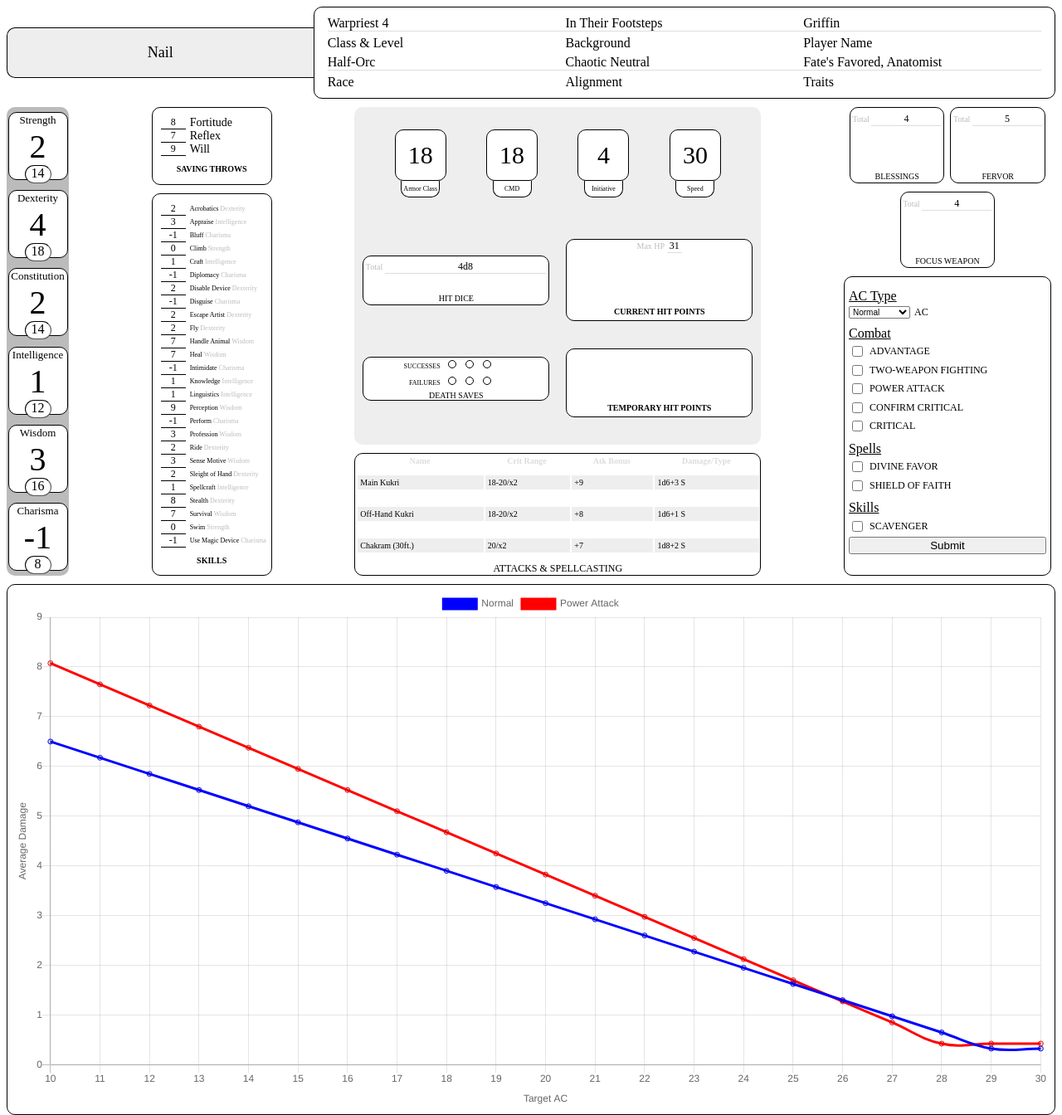
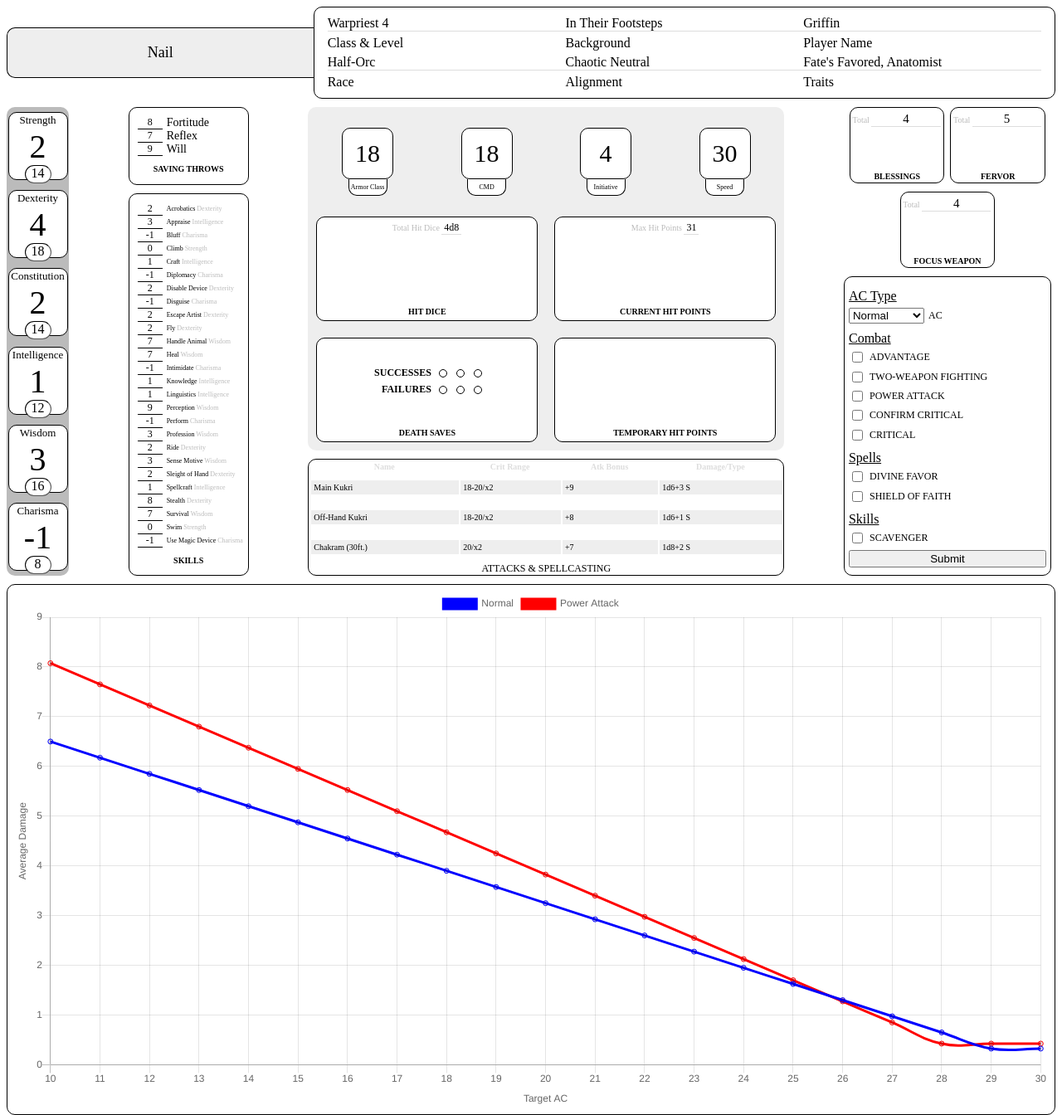
Before and after one commit to GriffinHackley/CharacterSheet, a Django app: page /sheet/3/ in a window 1280 px wide. Shown: the whole page at 83% size. Run offline with Django 4.2, Linux system fonts and the light colour scheme; data comes from the database, SQL or seed files in the repository; both versions use the stored data as it was after the commit; some libraries are stand-ins or nearby versions.

Commit message:
Finalize CSS and persistent hp and consumables

```diff
--- a/sheet/forms.py
+++ b/sheet/forms.py
@@ -1,5 +1,15 @@
 from ast import arg
 from django import forms
+
+class GeneralHealthForm(forms.Form):
+    def __init__(self, *args, **kwargs):
+        super().__init__(*args, **kwargs)
+        self.label_suffix = ""
+
+    currentHitDice = forms.CharField(required=False)
+    # currentDeathSaves = forms.CharField(required=False)
+    currentHealth = forms.CharField(required=False)
+    tempHealth = forms.CharField(required=False)
 
 class ACTypeForm(forms.Form):
     def __init__(self, *args, **kwargs):
--- a/sheet/static/sheet/5eSheet.css
+++ b/sheet/static/sheet/5eSheet.css
@@ -319,14 +319,14 @@ div.combatHeader {
   align-items: center;
   flex-grow: 1;
 }
-div.armorclass > div, div.CMD > div, div.initiative > div, div.speed > div {
+div.armorclass, div.CMD, div.initiative, div.speed {
   display: flex;
   flex-direction: column;
   align-items: center;
   margin-top: 10px;
   flex-grow: 1;
 }
-div.armorclass > div > div.key, div.CMD > div > div.key, div.initiative > div > div.key, div.speed > div > div.key {
+div.armorclass > div.key, div.CMD > div.key, div.initiative > div.key, div.speed > div.key {
   font-size: 8px;
   width: 45px;
   border: 1px solid black;
@@ -337,7 +337,7 @@ div.armorclass > div > div.key, div.CMD > div > div.key, div.initiative > div >
   padding-bottom: 5px;
   border-radius: 0 0 10px 10px;
 }
-div.armorclass > div > div.value, div.CMD > div > div.value, div.initiative > div > div.value, div.speed > div > div.value {
+div.armorclass > div.value, div.CMD > div.value, div.initiative > div.value, div.speed > div.value {
   height: 60px;
   width: 60px;
   border-radius: 10px;
@@ -353,33 +353,39 @@ div.hp {
   flex-direction: row;
   flex-grow: 2;
 }
+div.hitDice, div.deathsaves, div.current, div.temporary{
+  background-color: white;
+  margin: 10px;
+  border: 1px solid black;
+  border-radius: 10px 10px 10px 10px;
+  display: flex;
+  flex: 1;
+  flex-direction: column;
+  align-items: center;
+  justify-content: space-between;
+}
+div.deathsaves {
+  min-width: 110px;
+}
 div.currentTotalHealth, div.otherHP{
   display: flex;
   width: 50%;
   flex-direction: column;
   justify-content: space-evenly;
 }
-div.current {
-  background-color: white;
-  border: 1px solid black;
-  margin: 10px;
-  border-radius: 10px 10px 10px 10px;
-  display: flex;
-  flex-direction: column;
-  align-items: center;
-}
-div.maxHP {
+div.maxHP, div.totalHD {
   display: flex;
   align-items: baseline;
   justify-content: space-around;
+  padding: 5px 0;
 }
-div.maxHP div.key {
+div.maxHP div.key, div.totalHD div.key {
   font-size: 10px;
   color: #bbb;
   margin: 0.25em;
   text-transform: none;
 }
-div.maxHP >  div.value {
+div.maxHP div.value, div.totalHD div.value {
   font-size: 12px;
   flex-grow: 1;
   border: 0;
@@ -388,7 +394,7 @@ div.maxHP >  div.value {
   padding: 0 0.25em;
   text-align: center;
 }
-div.current > input {
+div.current input, div.temporary input, div.hitDice input {
   padding: 1em 0;
   margin-top: 2px;
   font-size: 20px;
@@ -396,127 +402,34 @@ div.current > input {
   width: 90%;
   text-align: center;
 }
-div.current > label {
+div.temporary input {
+  flex-grow: 1;
+}
+div.current label, div.temporary label, div.hitDice label, div.deathsaves label{
   font-size: 10px;
   padding-bottom: 5px;
   text-align: center;
   font-weight: bold;
 }
-div.temporary {
-  margin: 10px;
-  margin-top: 0;
-  border: 1px solid black;
-  border-radius: 10px 10px 10px 10px;
-  display: flex;
-  flex-direction: column-reverse;
-  background-color: white;
-  align-items: center;
-}
-div.temporary > input {
-  padding: 1em 0;
-  margin-top: 2px;
-  font-size: 20px;
-  border: 0;
-  text-align: center;
-  border: 0;
-  width: 90%;
-}
-div.temporary > label {
-  font-size: 10px;
-  padding-bottom: 5px;
-  text-align: center;
-  font-weight: bold;
-}
-div.max {
-  display: flex;
-  justify-content: space-around;
-  align-items: baseline;
-}
-div.max > div.value {
-  font-size: 10px;
-  text-transform: none;
-  color: #bbb;
-}
-div.max div.key {
-  width: 40%;
-  border: 0;
-  border-bottom: 1px solid #ddd;
-  font-size: 12px;
-  text-align: center;
-}
-div.hitdice > div {
-  background-color: white;
-  margin: 10px;
-  border: 1px solid black;
-  border-radius: 10px;
-  display: flex;
-  flex-direction: column;
-}
-div.hitdice > div > div.total {
-  display: flex;
-  align-items: baseline;
-  justify-content: space-around;
-  padding: 5px 0;
-}
-div.hitdice > div > div.total div.key {
-  font-size: 10px;
-  color: #bbb;
-  margin: 0.25em;
-  text-transform: none;
-}
-div.total >  div.value {
-  font-size: 12px;
-  flex-grow: 1;
-  border: 0;
-  border-bottom: 1px solid #ddd;
-  margin-right: 0.25em;
-  padding: 0 0.25em;
-  text-align: center;
-}
-div.remaining {
-  flex-grow: 1;
-  display: flex;
-  flex-direction: column;
-}
-div.remaining label {
-  text-align: center;
-  padding: 2px;
-  font-size: 10px;
-}
-div.hitdice > div > div.remaining input {
-  text-align: center;
-  border: 0;
-  flex-grow: 1;
-}
-div.deathsaves > div {
-  margin: 10px;
-  background: white;
-  border: 1px solid black;
-  border-radius: 10px;
-  display: flex;
-  flex-direction: column-reverse;
-  min-width: 110px;
-}
-div.deathsaves > div > div.label {
-  text-align: center;
-}
-div.deathsaves > div > div.label label {
-  font-size: 10px;
-}
 div.marks {
+  width: 100%;
   display: flex;
   flex: 1;
   flex-direction: column;
   justify-content: center;
+  align-items: center;
 }
 div.deathsuccesses, div.deathfails {
   display: flex;
   align-items: center;
+  justify-content: center;
+  width: 100%;
 }
 div.deathsuccesses label, div.deathfails label {
-  font-size: 8px;
+  font-size: 12px;
   text-align: right;
-  flex: 1 25%;
+  width: 50%;
+  margin-left: 5px;
 }
 div.bubbles {
   flex: 1 40%;
@@ -579,35 +492,6 @@ section.rightPane{
   flex-direction: column;
   max-width: 250px;
 }
-section.toggles {
-  display: flex;
-  border: 1px solid black;
-  border-radius: 10px;
-  padding: 5px;
-  flex-grow: 1;
-}
-section.toggles > form{
-  display: flex;
-  flex-direction: column;
-  justify-content: space-evenly;
-  flex-grow: 1;
-}
-section.toggles > form > div{
-  display: flex;
-  flex-direction: row-reverse;
-  align-items: center;
-  justify-content: left;
-}
-section.toggles > form > div > input{
-  display: flex;
-  justify-content: flex-end;
-}
-section.toggles > form > div > label{
-  margin-left: 5px;
-}
-section.toggles > form > div > select{
-  font-size: 10px;
-}
 div.separator{
   text-decoration: underline;
   margin-top: 5px;
@@ -640,7 +524,7 @@ section.consumables > div > div.total div.key {
   margin: 0.25em;
   text-transform: none;
 }
-section.consumables >  div.value {
+section.consumables > div > div.total > div.value {
   font-size: 15px;
   flex-grow: 1;
   border: 0;
@@ -654,11 +538,40 @@ section.consumables label {
   padding: 2px;
   font-size: 10px;
 }
-section.consumables > div > div.remaining input {
+div.remainingConsumable {
+  display: flex;
+  flex-grow: 1;
+  flex-direction: column;
+  justify-content: space-between;
+}
+div.remainingConsumable input {
+  width: 100%;
   font-size: 25px;
   text-align: center;
   border: 0;
   flex-grow: 1;
+}
+div.remainingConsumable label {
+  font-size: 10px;
+  font-weight: bold;
+}
+section.toggles {
+  display: flex;
+  border: 1px solid black;
+  border-radius: 10px;
+  padding: 5px;
+  flex-grow: 1;
+  flex-direction: column;
+  justify-content: space-evenly;
+}
+section.toggles > div{
+  display: flex;
+  flex-direction: row-reverse;
+  align-items: center;
+  justify-content: left;
+}
+section.toggles > div > label{
+  margin-left: 5px;
 }
 main section.equipment {
   border: 1px solid black;
@@ -756,7 +669,6 @@ main section.features div textarea {
   padding: 5px;
   height: 43em;
 }
-
 section.flexPanel {
   display: flex;
   border: 1px solid black;
--- a/sheet/templates/sheet/detail.html
+++ b/sheet/templates/sheet/detail.html
@@ -5,6 +5,8 @@
 src="https://cdnjs.cloudflare.com/ajax/libs/Chart.js/2.9.4/Chart.js">
 </script>
 
+<form action="" method="GET">
+{% csrf_token %}
   <section class="pageContainer">
     <header>
       <section class="charname">
@@ -41,7 +43,6 @@ src="https://cdnjs.cloudflare.com/ajax/libs/Chart.js/2.9.4/Chart.js">
         </ul>
       </section>
     </header>
-
     <main>
       <section class=attributes>
       <div class=scores>
@@ -109,59 +110,42 @@ src="https://cdnjs.cloudflare.com/ajax/libs/Chart.js/2.9.4/Chart.js">
           <div class="combatHeader">
 
             <div class="armorclass">
-              <div>
               <div class="value">{{character.combat.AC}}</div>
               <div class="key">Armor Class</div>
-              </div>
             </div>
 
             {% if character.config.edition == "Pathfinder" %}
             <div class="CMD">
-              <div>
               <div class="value">{{character.combat.AC}}</div>
               <div class="key">CMD</div>
-              </div>
             </div>
             {% endif %}
 
             <div class="initiative">
-              <div>
               <div class="value">{{character.combat.Initiative}}</div>
               <div class="key">Initiative</div>
             </div>
-            </div>
 
             <div class="speed">
-              <div>
               <div class="value">{{character.combat.Speed}}</div>
               <div class="key">Speed</div>
-              </div>
             </div>
 
           </div>
 
           <div class="hp">
-
             <div class="otherHp">
 
               <div class="hitdice">
-                <div>
-                  <div class="total">
-                    <div class="key">Total</div>
+                <div class="totalHD">
+                  <div class="key">Total Hit Dice</div>
                   <div class="value">{{character.level}}d{{character.hitDie}}</div>
                 </div>
-                  <div class="remaining">
-                    <input name="remaininghd" type="text" />
+                {{ forms.health.currentHitDice }}
                 <label for="remaininghd">Hit Dice</label>
-                  </div>
-                </div>
               </div>
 
               <div class="deathsaves">
-                <div>
-                  <div class="label">
-                    <label>Death Saves</label>
-                  </div>
                 <div class="marks">
                   <div class="deathsuccesses">
                     <label>Successes</label>
@@ -180,7 +164,7 @@ src="https://cdnjs.cloudflare.com/ajax/libs/Chart.js/2.9.4/Chart.js">
                     </div>
                   </div>
                 </div>
-                </div>
+                <label>Death Saves</label>
               </div>
 
             </div>
@@ -188,20 +172,17 @@ src="https://cdnjs.cloudflare.com/ajax/libs/Chart.js/2.9.4/Chart.js">
             <div class="currentTotalHealth">
 
               <div class="current">
-
                 <div class="maxHP">
-                  <div class="key">Max HP</div>
+                  <div class="key">Max Hit Points</div>
                   <div class="value">{{character.combat.HP}}</div>
                 </div>
-
-                  <input name="currenthp" type="text" />
-                  <label for="currenthp">Current Hit Points</label>
-
+                {{ forms.health.currentHealth }}
+                <label>Current Hit Points</label>
               </div>
 
               <div class="temporary">
+                {{ forms.health.tempHealth }}
                 <label for="temphp">Temporary Hit Points</label>
-                <input name="temphp" type="text" />
               </div>
             </div>
 
@@ -290,17 +271,15 @@ src="https://cdnjs.cloudflare.com/ajax/libs/Chart.js/2.9.4/Chart.js">
               <div class="key">Total</div>
               <div class="value">{{value}}</div>
             </div>
-          <div class="remaining">
-            <input name="remainingconsumable" type="text" />
-            <label for="remainingconsumable">{{key}}</label>
+            <div class="remainingConsumable">
+              <input name="remainingConsumable" type="text" />
+              <label for="remainingConsumable">{{key}}</label>
             </div>
           </div>
           {% endfor %}
         </section>
 
         <section class="toggles">
-        <form action="" method="GET">
-          {% csrf_token %}
           {% if character.config.edition == "Pathfinder" %}
           <div class="separator">AC Type</div>
           {{ forms.acType.as_div }}
@@ -314,7 +293,6 @@ src="https://cdnjs.cloudflare.com/ajax/libs/Chart.js/2.9.4/Chart.js">
           {{ forms.skill.as_div }}
           {% endif %}
           <input type="submit" value="Submit">
-        </form>
         </section>
 
       </section>
@@ -372,3 +350,4 @@ src="https://cdnjs.cloudflare.com/ajax/libs/Chart.js/2.9.4/Chart.js">
       </section>
     </section>
   </section>
+</form>
```
Also changed, not shown: sheet/models.py (+28 -10 lines), db.sqlite3, 1 other file. Lines whose indentation alone changed are shown as unchanged.
